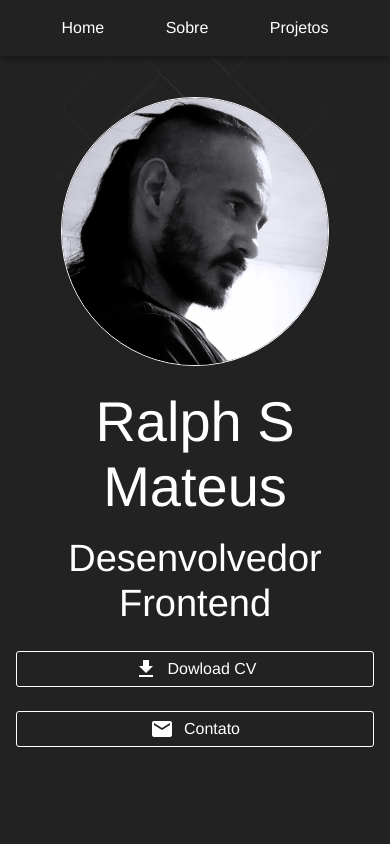
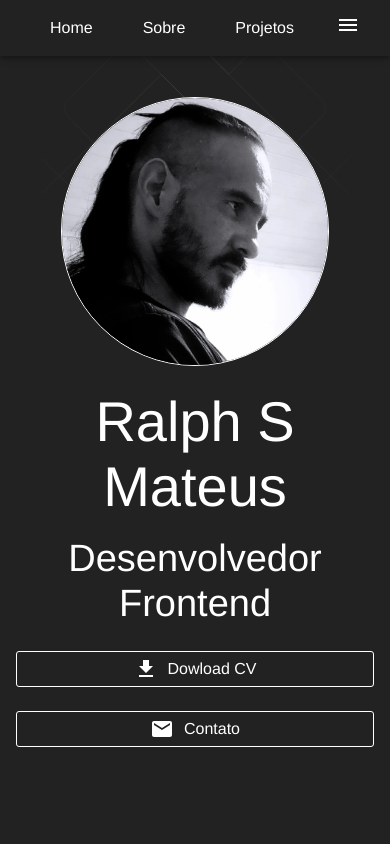
Before and after one commit to RalphSM/meu-portfolio, a React (Vite) app: page / in a window 390 px wide. Shown: the top 844 px of the page. Built offline with nearby package versions, Linux system fonts and the light colour scheme.

Commit message:
Ajuste botão hamburguer mobile

```diff
--- a/src/Pages/Home/sections/NavBar/NavBar.tsx
+++ b/src/Pages/Home/sections/NavBar/NavBar.tsx
@@ -1,12 +1,19 @@
-import { AppBar, MenuItem, styled, Toolbar } from "@mui/material"
-
+import { AppBar, Drawer, IconButton, List, ListItem, ListItemText, MenuItem, styled, Toolbar } from "@mui/material"
+import MenuIcon from '@mui/icons-material/Menu';
+import { useState } from "react";
 
 const NavBar = () => {
+
+    const [openDrawer, setOpenDrawer] =useState(false);
 
     const StyledToobar = styled(Toolbar)(({ })=> ({
         display: "flex",
         justifyContent: "space-evenly"
       }))
+
+      const toggleDrawer = (open: boolean ) => {
+        setOpenDrawer(open);
+      }
 
     return (
       <>
@@ -15,8 +22,35 @@ const NavBar = () => {
                 <MenuItem component="a" href="#home">Home</MenuItem>
                 <MenuItem component="a" href="#sobre">Sobre</MenuItem>
                 <MenuItem component="a" href="#projetos">Projetos</MenuItem>
+
+                <IconButton
+                color="inherit"
+                aria-label="menu"
+                edge= "end"
+                onClick={ ()  => toggleDrawer(false) }
+                sx={{ display:{xs:"block", md:"none"} }}
+                >
+                  <MenuIcon/>
+                </IconButton>
             </StyledToobar>
         </AppBar>
+        <Drawer
+        anchor="right"
+        open={openDrawer}
+        onClose={() => toggleDrawer(false)}
+      >
+        <List>
+          <ListItem component="a" href="#home">
+            <ListItemText primary="Home" />
+          </ListItem>
+          <ListItem component="a" href="#sobre">
+            <ListItemText primary="Sobre" />
+          </ListItem>
+          <ListItem component="a" href="#projetos">
+            <ListItemText primary="Projetos" />
+          </ListItem>
+        </List>
+      </Drawer>
       </>
     )
   }
--- a/src/Pages/Home/sections/Skills/Skills.tsx
+++ b/src/Pages/Home/sections/Skills/Skills.tsx
@@ -15,7 +15,7 @@ const Skills = () => {
   }));
 
   return (
-    <Box py={8} bgcolor="background.default">
+    <Box py={8} bgcolor="background.default" id="skills">
       <Container maxWidth="lg">
         <Typography variant="h3" color="textPrimary" textAlign="center" gutterBottom>
           Habilidades
```
